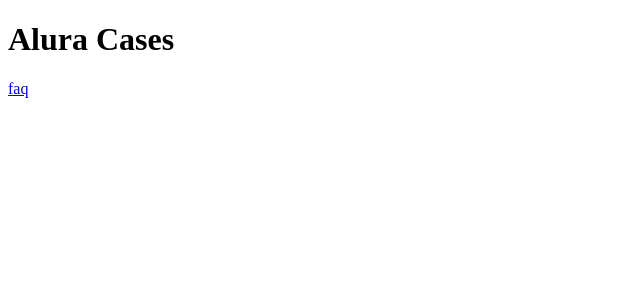
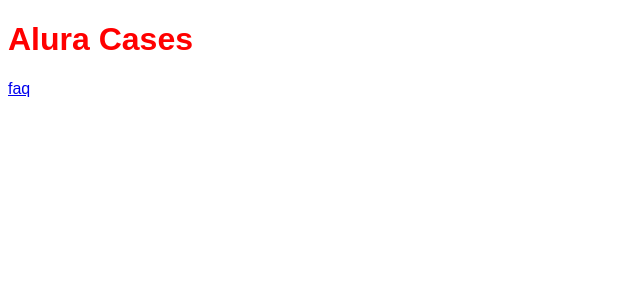
Before and after one commit to MarcospAntunes/Estudos, a Next.js app in the folder NextJs/: page / in a window 1280 px wide. Shown: the top 300 px of the page, without its empty margins (0-640 px from the left). Built offline with nearby package versions, Linux system fonts and the light colour scheme.

Commit message:
Como funciona o CSS-in-JS em NextJs

```diff
--- /dev/null
+++ b/NextJs/pages/_app.jsx
@@ -0,0 +1,12 @@
+import GlobalStyle from "../src/theme/GlobalStyle"
+
+function MyApp({ Component, pageProps }) {
+    return (
+        <>
+            <GlobalStyle />
+            <Component {...pageProps} />
+        </>
+    )
+}
+
+export default MyApp
--- a/NextJs/pages/index.jsx
+++ b/NextJs/pages/index.jsx
@@ -1,9 +1,28 @@
 import Link from "next/link";
+
+function Title({ children, as }) {
+    const Tag = as;
+
+    return(
+        <>
+            <style jsx>{`
+                ${Tag} {
+                    color: red;
+                }
+            `}
+            </style>
+            <Tag>
+                {children}
+            </Tag>
+        </>
+
+    )
+}
 
 export default function HomePage() {
     return (
         <div>
-            <h1>Alura Cases</h1>
+            <Title as="h1">Alura Cases</Title>
             <Link href="/faq">faq</Link>
         </div>
     )
--- /dev/null
+++ b/NextJs/src/theme/GlobalStyle.jsx
@@ -0,0 +1,12 @@
+function GlobalStyle() {
+    return(
+        <style global jsx>{`
+            body {
+                font-family: sans-serif;
+            }
+        `}
+        </style>
+    )
+}
+
+export default GlobalStyle;
```
